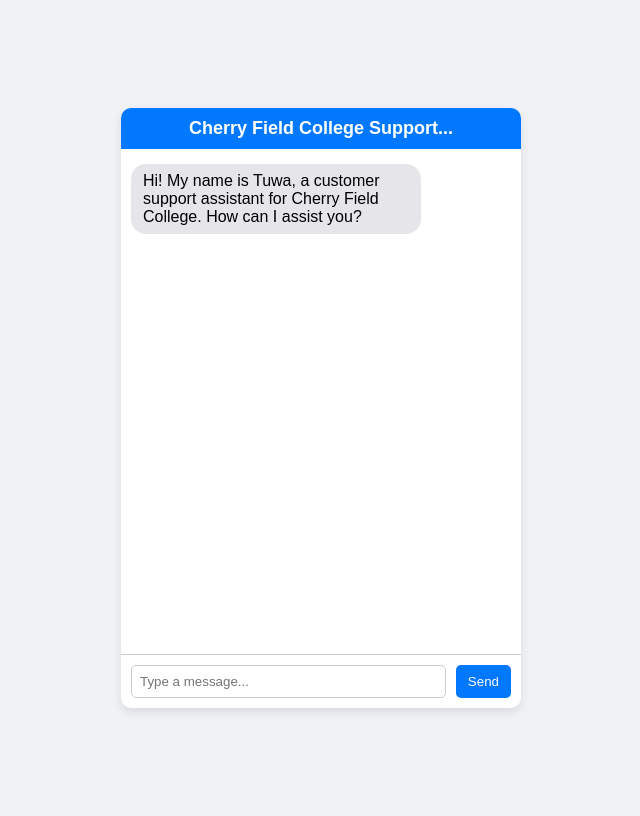
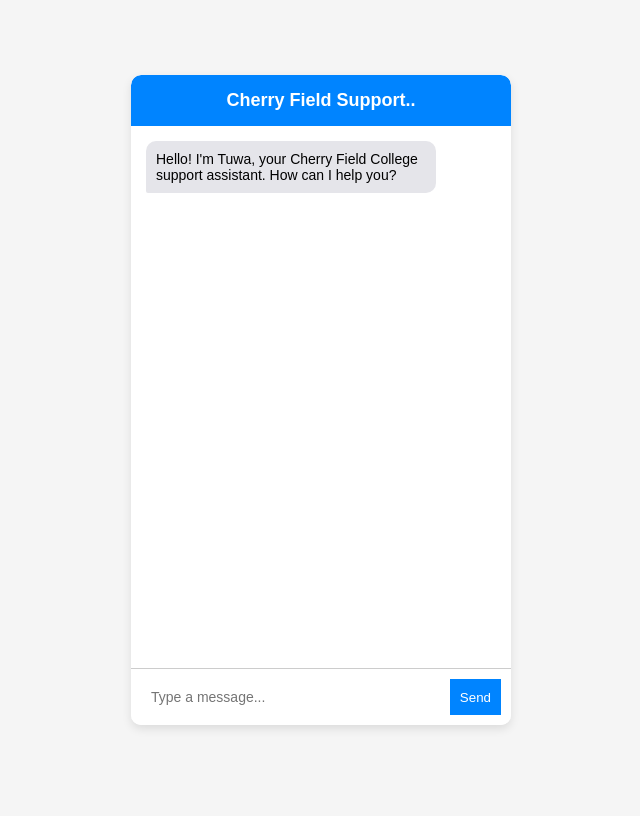
Before and after one commit to tuwasimon/chattie, a Flask app: page / in a window 1280 px wide. Shown: the whole page, without its empty margins (319-959 px from the left). After the commit the page ends 729 px from the top, so only its background shows below. Run offline with Flask 3, Linux system fonts and the light colour scheme.

Commit message:
chat.html

```diff
--- a/templates/chat.html
+++ b/templates/chat.html
@@ -3,210 +3,160 @@
 <head>
     <meta charset="UTF-8">
     <meta name="viewport" content="width=device-width, initial-scale=1.0">
-    <title>Cherry Field College Chat</title>
+    <title>Cherry Field Support</title>
     <style>
         body {
             font-family: Arial, sans-serif;
-            background-color: #f0f2f5;
             display: flex;
             justify-content: center;
             align-items: center;
             height: 100vh;
+            margin: 0;
+            background-color: #f5f5f5;
         }
 
         .chat-container {
-            width: 400px;
-            height: 600px;
+            width: 380px;
+            height: 650px;
             background: white;
+            box-shadow: 0px 4px 10px rgba(0, 0, 0, 0.1);
             border-radius: 10px;
             display: flex;
             flex-direction: column;
             overflow: hidden;
-            box-shadow: 0px 4px 10px rgba(0, 0, 0, 0.1);
         }
 
         .chat-header {
-            background: #0078ff;
+            background: #0084ff;
             color: white;
-            padding: 10px;
-            text-align: center;
+            padding: 15px;
             font-size: 18px;
             font-weight: bold;
+            text-align: center;
+            display: flex;
+            align-items: center;
+            justify-content: center;
+            border-top-left-radius: 10px;
+            border-top-right-radius: 10px;
         }
 
         .chat-box {
             flex: 1;
+            overflow-y: auto;
             padding: 10px;
-            overflow-y: auto;
             display: flex;
             flex-direction: column;
         }
 
         .message {
-            padding: 8px 12px;
-            border-radius: 15px;
-            margin: 5px 0;
-            max-width: 70%;
-        }
-
-        .user-message {
-            background: #0078ff;
-            color: white;
-            align-self: flex-end;
-        }
-
-        .bot-message {
-            background: #e5e5ea;
-            color: black;
-            align-self: flex-start;
-        }
-
-        .typing-indicator {
-            background: #e5e5ea;
-            color: black;
-            font-style: italic;
-            align-self: flex-start;
-            padding: 6px 10px;
+            max-width: 75%;
+            padding: 10px;
             border-radius: 10px;
-            margin: 5px 0;
-            max-width: 50%;
+            margin: 5px;
+            font-size: 14px;
             display: flex;
             align-items: center;
         }
 
-        .typing-dots {
-            width: 5px;
-            height: 5px;
-            background: black;
-            border-radius: 50%;
-            margin: 0 2px;
-            animation: blink 1.5s infinite;
+        .user-message {
+            align-self: flex-end;
+            background: #0084ff;
+            color: white;
+            border-bottom-right-radius: 2px;
         }
 
-        .typing-dots:nth-child(2) {
-            animation-delay: 0.2s;
+        .bot-message {
+            align-self: flex-start;
+            background: #e5e5ea;
+            color: black;
+            border-bottom-left-radius: 2px;
         }
 
-        .typing-dots:nth-child(3) {
-            animation-delay: 0.4s;
-        }
-
-        @keyframes blink {
-            0% { opacity: 0.3; }
-            50% { opacity: 1; }
-            100% { opacity: 0.3; }
-        }
-
-        .chat-input {
+        .input-box {
             display: flex;
             padding: 10px;
+            background: #fff;
             border-top: 1px solid #ccc;
         }
 
-        .chat-input input {
+        .input-box input {
             flex: 1;
-            padding: 8px;
-            border-radius: 5px;
-            border: 1px solid #ccc;
+            padding: 10px;
+            border: none;
+            outline: none;
+            font-size: 14px;
         }
 
-        .chat-input button {
-            background: #0078ff;
+        .input-box button {
+            padding: 10px;
+            background: #0084ff;
             color: white;
             border: none;
-            padding: 8px 12px;
-            margin-left: 10px;
-            border-radius: 5px;
             cursor: pointer;
+        }
+
+        .typing-indicator {
+            align-self: flex-start;
+            font-size: 12px;
+            color: gray;
+            margin: 5px;
+            display: none;
         }
     </style>
 </head>
 <body>
-
     <div class="chat-container">
-        <div class="chat-header">Cherry Field College Support...</div>
-
+        <div class="chat-header">Cherry Field Support..</div>
         <div class="chat-box" id="chat-box">
-            <div class="bot-message message">Hi! My name is Tuwa, a customer support assistant for Cherry Field College. How can I assist you?</div>
+            <div class="message bot-message">Hello! I'm Tuwa, your Cherry Field College support assistant. How can I help you?</div>
         </div>
-
-        <div class="chat-input">
-            <input type="text" id="user-input" placeholder="Type a message...">
+        <div class="typing-indicator" id="typing-indicator">Tuwa is typing...</div>
+        <div class="input-box">
+            <input type="text" id="user-input" placeholder="Type a message..." onkeypress="handleKeyPress(event)">
             <button onclick="sendMessage()">Send</button>
         </div>
     </div>
 
     <script>
         function sendMessage() {
-            const userInput = document.getElementById("user-input").value;
-            if (!userInput.trim()) return;
+            var userInput = document.getElementById("user-input").value.trim();
+            if (userInput === "") return;
 
-            appendMessage(userInput, "user-message");
+            var chatBox = document.getElementById("chat-box");
 
-            // Show "typing..." animation
-            showTypingIndicator();
+            var userMessage = document.createElement("div");
+            userMessage.classList.add("message", "user-message");
+            userMessage.innerText = userInput;
+            chatBox.appendChild(userMessage);
 
-            // Simulate response delay based on message length
-            const delay = Math.min(3000, userInput.length * 100); // Max delay: 3s
+            document.getElementById("user-input").value = "";
 
-            setTimeout(() => {
+            // ✅ Show typing animation
+            var typingIndicator = document.getElementById("typing-indicator");
+            typingIndicator.style.display = "block";
+
             fetch("/chat", {
                 method: "POST",
+                headers: { "Content-Type": "application/json" },
                 body: JSON.stringify({ message: userInput }),
-                    headers: { "Content-Type": "application/json" }
             })
             .then(response => response.json())
             .then(data => {
-                    hideTypingIndicator();
-                    appendMessage(data.response, "bot-message");
+                typingIndicator.style.display = "none"; // ✅ Hide typing animation
+
+                var botMessage = document.createElement("div");
+                botMessage.classList.add("message", "bot-message");
+                botMessage.innerText = data.response;
+                chatBox.appendChild(botMessage);
+
+                chatBox.scrollTop = chatBox.scrollHeight;
             })
             .catch(error => console.error("Error:", error));
-            }, delay);
-
-            document.getElementById("user-input").value = "";
         }
 
-        function appendMessage(text, className) {
-            const chatBox = document.getElementById("chat-box");
-            const messageDiv = document.createElement("div");
-            messageDiv.className = `message ${className}`;
-            messageDiv.textContent = text;
-            chatBox.appendChild(messageDiv);
-            chatBox.scrollTop = chatBox.scrollHeight;
-        }
-
-        function showTypingIndicator() {
-            const chatBox = document.getElementById("chat-box");
-
-            const typingDiv = document.createElement("div");
-            typingDiv.className = "typing-indicator";
-            typingDiv.id = "typing-indicator";
-
-            const textSpan = document.createElement("span");
-            textSpan.textContent = "Tuwa is typing";
-
-            const dot1 = document.createElement("div");
-            const dot2 = document.createElement("div");
-            const dot3 = document.createElement("div");
-
-            dot1.className = "typing-dots";
-            dot2.className = "typing-dots";
-            dot3.className = "typing-dots";
-
-            typingDiv.appendChild(textSpan);
-            typingDiv.appendChild(dot1);
-            typingDiv.appendChild(dot2);
-            typingDiv.appendChild(dot3);
-
-            chatBox.appendChild(typingDiv);
-            chatBox.scrollTop = chatBox.scrollHeight;
-        }
-
-        function hideTypingIndicator() {
-            const typingDiv = document.getElementById("typing-indicator");
-            if (typingDiv) typingDiv.remove();
+        function handleKeyPress(event) {
+            if (event.key === "Enter") sendMessage();
         }
     </script>
-
 </body>
 </html>
```
Lines whose indentation alone changed are shown as unchanged.
